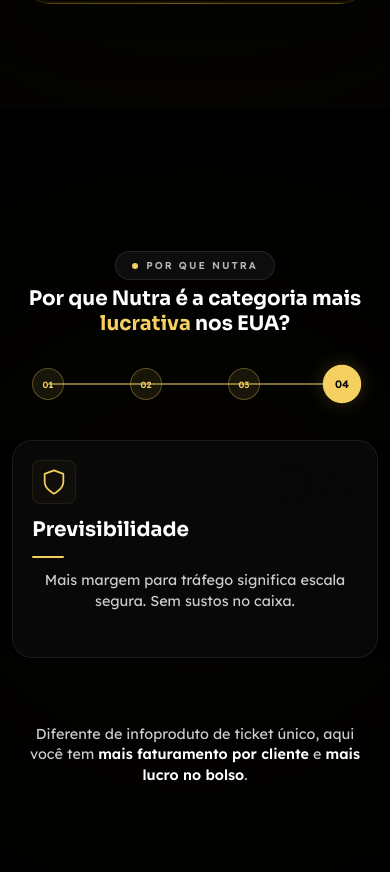
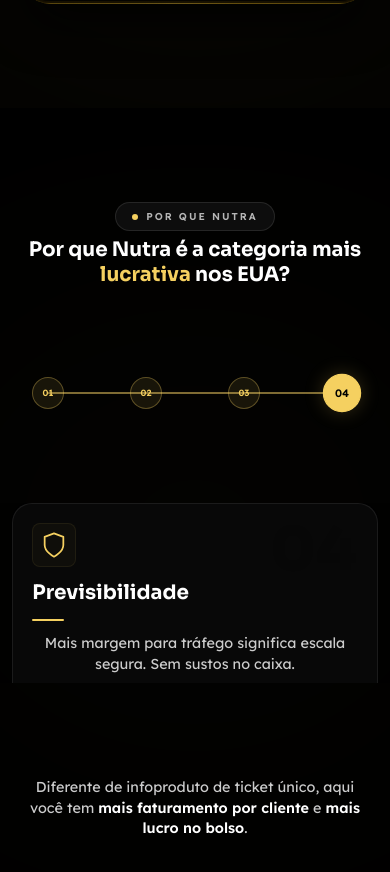
Before and after one commit to PedrinhoMacedoo/SiteFlaviaAzzala, a React (Vite) app: page / in a window 390 px wide. Shown: the part 3921-4793 px from the top of the page. Built offline with nearby package versions, Linux system fonts and the light colour scheme.

Commit message:
Fix timeline mobile overflow - justify-evenly e paddings reduzidos

```diff
--- a/src/components/NutraCarousel.tsx
+++ b/src/components/NutraCarousel.tsx
@@ -81,7 +81,7 @@ export const NutraCarousel: React.FC = () => {
             }}
         >
             {/* Sticky container */}
-            <div className="sticky top-0 h-screen flex flex-col justify-center overflow-hidden">
+            <div className="sticky top-0 h-screen flex flex-col justify-evenly overflow-hidden">
 
                 {/* Background glow */}
                 <div
@@ -90,7 +90,7 @@ export const NutraCarousel: React.FC = () => {
                 />
 
                 {/* ─── HEADER ─── */}
-                <div className="flex-shrink-0 pt-4 sm:pt-10 pb-8 sm:pb-6 flex flex-col items-center gap-1.5 sm:gap-3 text-center px-5 sm:px-8 relative z-10">
+                <div className="flex-shrink-0 pt-4 sm:pt-10 pb-3 sm:pb-6 flex flex-col items-center gap-1.5 sm:gap-3 text-center px-5 sm:px-8 relative z-10">
                     <div className="inline-flex items-center px-4 py-1.5 rounded-full border border-white/10 bg-white/5">
                         <span className="w-1.5 h-1.5 rounded-full mr-2" style={{ backgroundColor: ACCENT }} />
                         <span
@@ -111,7 +111,7 @@ export const NutraCarousel: React.FC = () => {
                 </div>
 
                 {/* ─── TIMELINE DOTS ─── */}
-                <div className="flex-shrink-0 w-full max-w-[500px] mx-auto px-8 sm:px-8 pb-10 sm:pb-8 relative z-10">
+                <div className="flex-shrink-0 w-full max-w-[500px] mx-auto px-8 sm:px-8 pb-4 sm:pb-8 relative z-10">
                     <div className="relative flex items-center justify-between">
                         {/* Track bg */}
                         <div className="absolute left-4 right-4 sm:left-5 sm:right-5 top-1/2 h-px -translate-y-1/2" style={{ backgroundColor: 'rgba(255,255,255,0.06)' }} />
@@ -165,7 +165,7 @@ export const NutraCarousel: React.FC = () => {
 
                 {/* ─── CARD AREA ─── */}
                 <div className="flex-shrink-0 flex items-center justify-center px-3 sm:px-8 relative z-10 overflow-hidden">
-                    <div className="relative w-full max-w-[620px] min-h-[220px] sm:min-h-[280px] md:min-h-[300px]">
+                    <div className="relative w-full max-w-[620px] min-h-[180px] sm:min-h-[280px] md:min-h-[300px]">
                         {steps.map((step, i) => {
                             const isActive = i === activeIndex;
                             const isPast = i < activeIndex;
@@ -238,7 +238,7 @@ export const NutraCarousel: React.FC = () => {
                 </div>
 
                 {/* ─── FOOTER ─── */}
-                <div className="flex-shrink-0 pt-16 sm:pt-0 py-4 sm:py-6 flex justify-center px-5 relative z-20">
+                <div className="flex-shrink-0 pt-4 sm:pt-0 py-3 sm:py-6 flex justify-center px-5 relative z-20">
                     <p
                         className="text-center text-[#a0a8b8] text-[11px] sm:text-sm max-w-lg"
                         style={{ fontFamily: 'var(--subtitle-font)' }}
```
